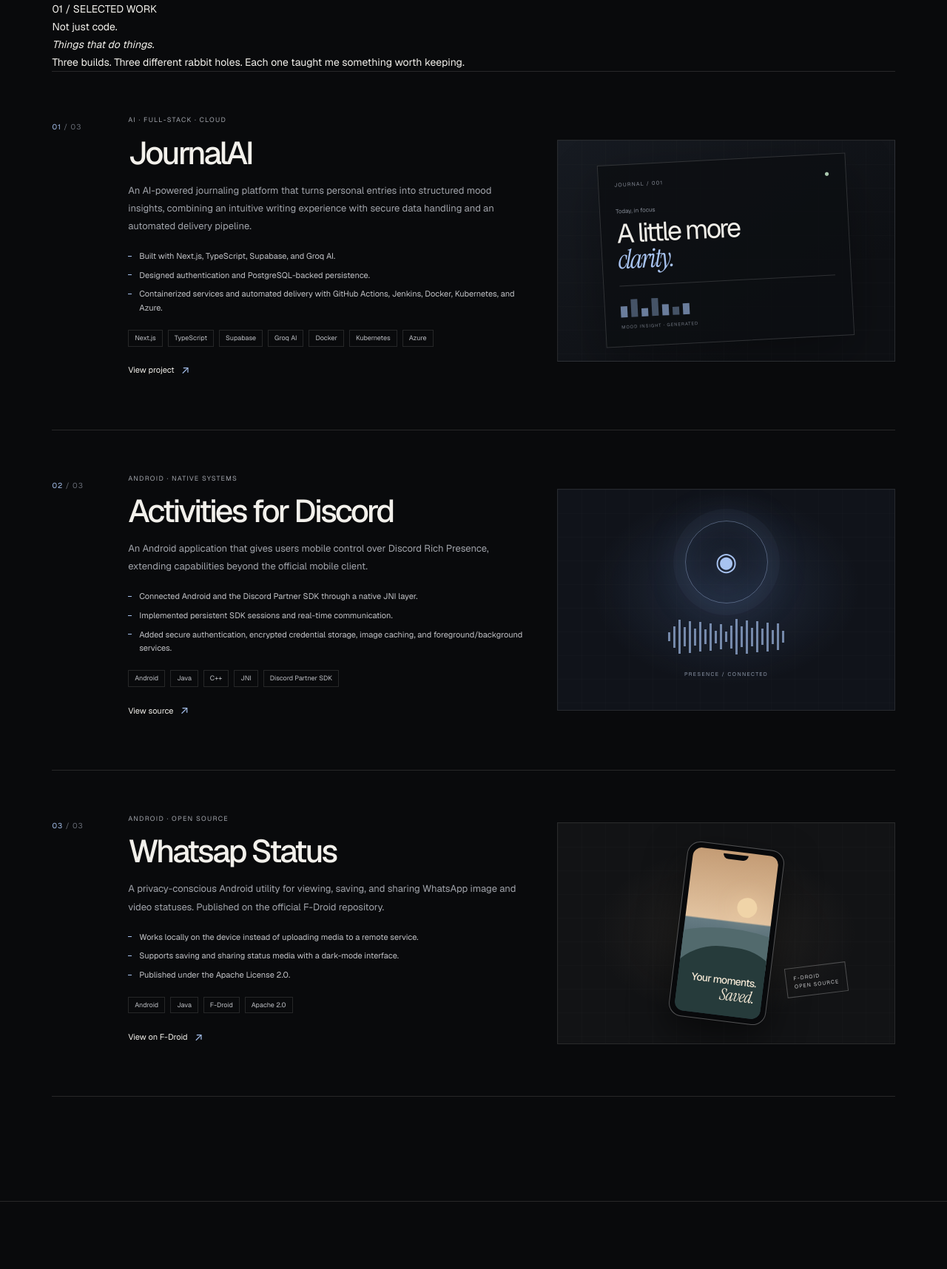
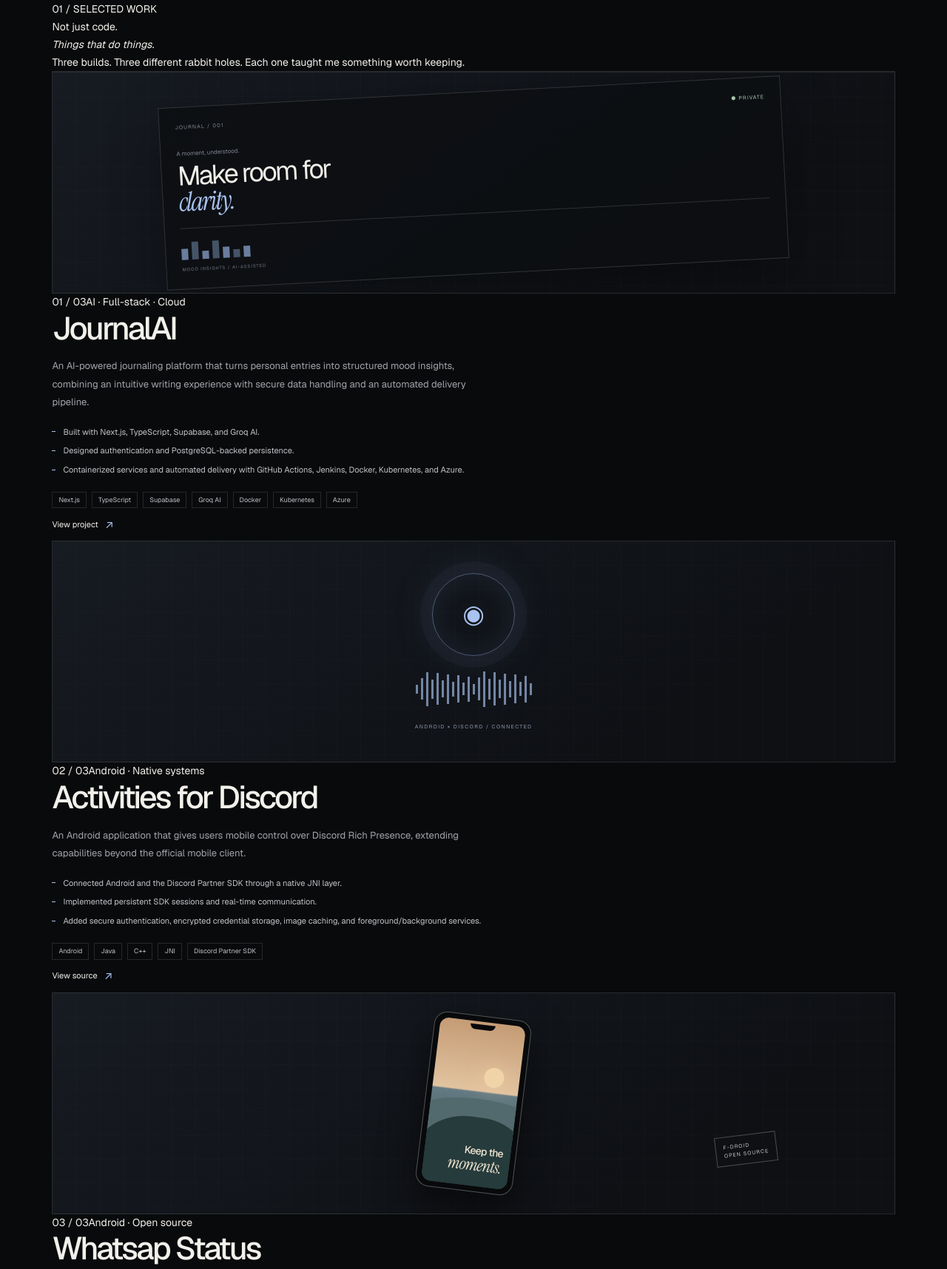
Before and after one commit to vinithreddybanda/vinithreddybanda.github.io, an Astro site: page / in a window 1280 px wide. Shown: the part 972-2688 px from the top of the page at 74% size. Built offline with nearby package versions, Linux system fonts and the light colour scheme; Astro itself is replaced by a stand-in of ours.

Commit message:
Redesign portfolio storytelling: ProjectCard.astro

```diff
--- a/src/components/ProjectCard.astro
+++ b/src/components/ProjectCard.astro
@@ -1,68 +1,24 @@
 ---
 interface Props {
   project: {
-    number: string;
-    name: string;
-    type: string;
-    description: string;
-    details: string[];
-    stack: string[];
-    visual: string;
-    link: string | null;
-    linkLabel: string;
+    number: string; name: string; type: string; hook: string; description: string;
+    details: string[]; stack: string[]; visual: string; link: string | null; linkLabel: string;
   };
 }
 const { project } = Astro.props;
 ---
-<article class="project-row" data-reveal>
-  <div class="project-number">{project.number}<span> / 03</span></div>
+<article class:list={["project-scene", `project-scene--${project.visual}`]} data-reveal>
+  <div class="project-art" aria-hidden="true">
+    {project.visual === "journal" && <div class="journal-ui"><div class="art-topline"><span>JOURNAL / 001</span><span>● PRIVATE</span></div><div class="journal-date">A moment, understood.</div><div class="journal-title">Make room for<br /><i>clarity.</i></div><div class="journal-rule"></div><div class="journal-bars"><i></i><i></i><i></i><i></i><i></i><i></i><i></i></div><div class="journal-caption">MOOD INSIGHTS / AI-ASSISTED</div></div>}
+    {project.visual === "discord" && <div class="discord-ui"><div class="discord-orb"><span>◉</span></div><div class="waveform">{Array.from({ length: 23 }, (_, i) => <i style={`--bar:${((i * 17) % 37) + 12}px`}></i>)}</div><div class="discord-caption">ANDROID × DISCORD / CONNECTED</div></div>}
+    {project.visual === "status" && <div class="status-ui"><div class="status-phone"><div class="status-screen"><div class="status-camera"></div><div class="status-sun"></div><div class="status-horizon"></div><div class="status-land"></div><div class="status-screen-copy">Keep the<br /><i>moments.</i></div></div></div><span class="status-stamp">F-DROID<br />OPEN SOURCE</span></div>}
+  </div>
   <div class="project-copy">
-    <p class="project-type">{project.type}</p>
+    <div class="project-meta"><span>{project.number} / 03</span><span>{project.type}</span></div>
+    <p class="project-hook">{project.hook}</p>
     <h3>{project.name}</h3>
     <p class="project-description">{project.description}</p>
-    <ul class="project-details">
-      {project.details.map((detail) => <li>{detail}</li>)}
-    </ul>
-    <div class="tag-list" aria-label="Technologies">
-      {project.stack.map((item) => <span>{item}</span>)}
-    </div>
-    {project.link && (
-      <a class="text-link project-link" href={project.link} target="_blank" rel="noopener noreferrer">
-        {project.linkLabel}<span aria-hidden="true">↗</span>
-      </a>
-    )}
-  </div>
-  <div class:list={["project-art", `project-art--${project.visual}`]} aria-hidden="true">
-    {project.visual === "journal" && (
-      <div class="journal-ui">
-        <div class="art-topline"><span>JOURNAL / 001</span><span>●</span></div>
-        <div class="journal-date">Today, in focus</div>
-        <div class="journal-title">A little more<br /><i>clarity.</i></div>
-        <div class="journal-rule"></div>
-        <div class="journal-bars"><i></i><i></i><i></i><i></i><i></i><i></i><i></i></div>
-        <div class="journal-caption">MOOD INSIGHT · GENERATED</div>
-      </div>
-    )}
-    {project.visual === "discord" && (
-      <div class="discord-ui">
-        <div class="discord-orb"><span>◉</span></div>
-        <div class="waveform">{Array.from({ length: 23 }, (_, i) => <i style={`--bar:${((i * 17) % 37) + 12}px`}></i>)}</div>
-        <div class="discord-caption">PRESENCE / CONNECTED</div>
-      </div>
-    )}
-    {project.visual === "status" && (
-      <div class="status-ui">
-        <div class="status-phone">
-          <div class="status-screen">
-            <div class="status-camera"></div>
-            <div class="status-sun"></div>
-            <div class="status-horizon"></div>
-            <div class="status-land"></div>
-            <div class="status-screen-copy">Your moments.<br /><i>Saved.</i></div>
-          </div>
-        </div>
-        <span class="status-stamp">F-DROID<br />OPEN SOURCE</span>
-      </div>
-    )}
+    <ul class="project-details">{project.details.map((detail) => <li>{detail}</li>)}</ul>
+    <div class="project-footer"><div class="tag-list">{project.stack.map((item) => <span>{item}</span>)}</div>{project.link && <a class="text-link" href={project.link} target="_blank" rel="noopener noreferrer">{project.linkLabel} <span>↗</span></a>}</div>
   </div>
 </article>
```
